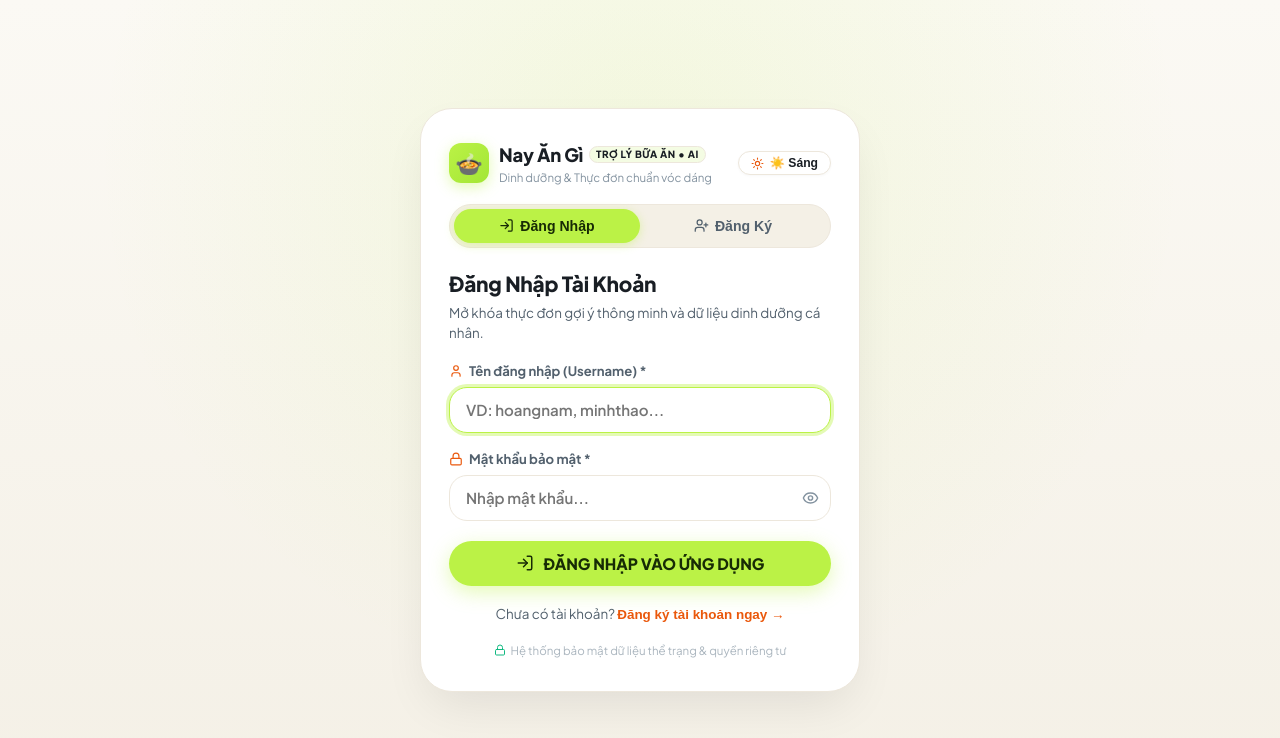
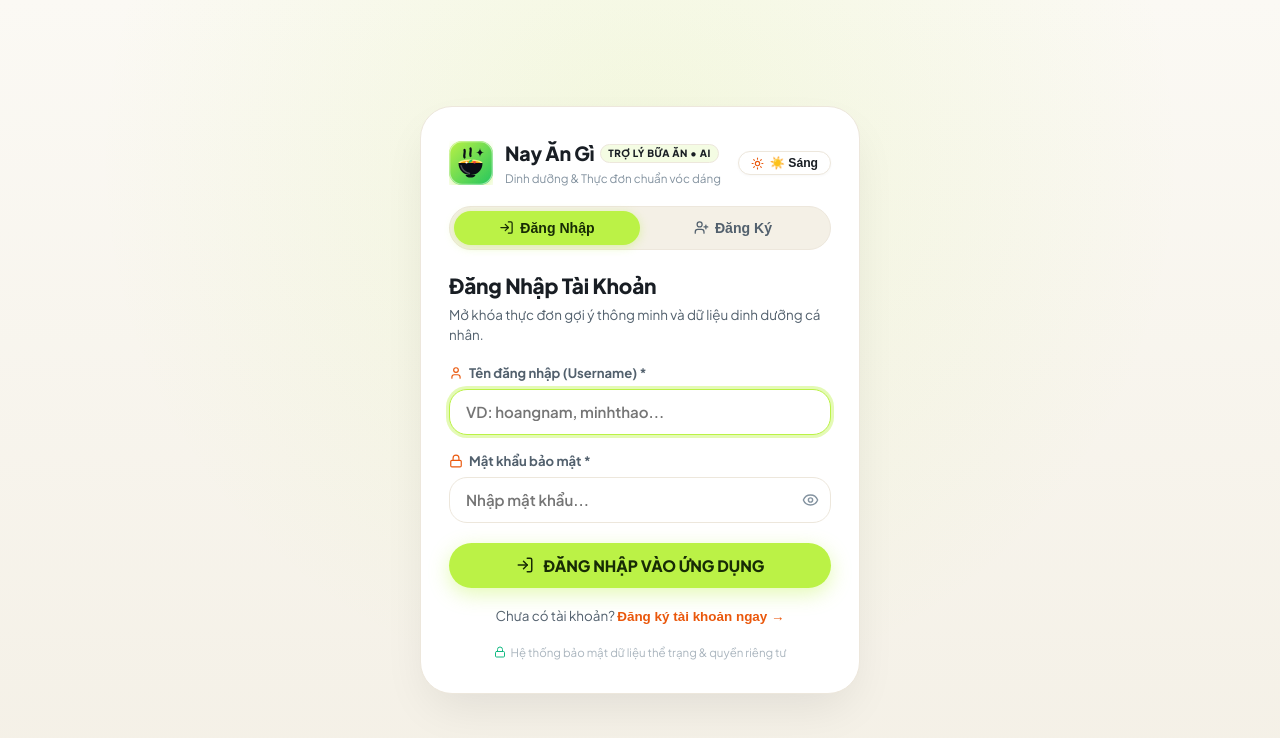
Before and after one commit to phinh12091990/vibe-nayangi, a React (Vite) app: page /menu in a window 1280 px wide. Shown: the top 738 px of the page. Built offline with nearby package versions, Linux system fonts and the light colour scheme.

Commit message:
feat(brand): replace emoji logo with modern AI Gourmet Bowl vector brand logo and polish title hierarchy

```diff
--- a/src/App.jsx
+++ b/src/App.jsx
@@ -6,6 +6,7 @@ import MenuPage from './pages/Menu';
 import HistoryPage from './pages/History';
 import AccountModal from './components/AccountModal';
 import AuthGate from './components/AuthGate';
+import BrandLogo from './components/BrandLogo';
 import { StorageProvider, useStorage, calculateBMI } from './hooks/useStorage';
 
 function AppLayout() {
@@ -41,17 +42,18 @@ function AppLayout() {
       <aside className="desktop-sidebar">
         {/* Brand */}
         <div className="sidebar-logo">
-          <div style={{ width: '44px', height: '44px', minWidth: '44px', borderRadius: '14px', background: 'linear-gradient(135deg, #bbf246 0%, #a3e635 100%)', display: 'flex', alignItems: 'center', justifyContent: 'center', boxShadow: '0 4px 14px rgba(187, 242, 70, 0.45)' }}>
-            <span style={{ fontSize: '1.5rem' }}>🍲</span>
-          </div>
-          <div style={{ display: 'flex', flexDirection: 'column', gap: '2px', minWidth: 0, overflow: 'hidden' }}>
-            <div className="brand-title" style={{ fontSize: '1.35rem', lineHeight: 1.15, whiteSpace: 'nowrap' }}>
-              Nay Ăn Gì
-            </div>
-            <div>
-              <span className="brand-badge" style={{ fontSize: '0.62rem', padding: '2px 8px', letterSpacing: '0.04em' }}>
+          <BrandLogo size={44} />
+          <div style={{ display: 'flex', flexDirection: 'column', gap: '3px', minWidth: 0, overflow: 'hidden' }}>
+            <div style={{ display: 'flex', alignItems: 'center', gap: '6px' }}>
+              <div className="brand-title" style={{ fontSize: '1.25rem', lineHeight: 1.15, whiteSpace: 'nowrap' }}>
+                Nay Ăn Gì
+              </div>
+              <span className="brand-badge" style={{ fontSize: '0.6rem', padding: '2px 7px', letterSpacing: '0.04em' }}>
                 TRỢ LÝ BỮA ĂN • AI
               </span>
+            </div>
+            <div style={{ fontSize: '0.71rem', color: 'var(--text-muted)', lineHeight: 1.25, whiteSpace: 'nowrap', overflow: 'hidden', textOverflow: 'ellipsis' }}>
+              Dinh dưỡng & Thực đơn chuẩn vóc dáng
             </div>
           </div>
         </div>
@@ -212,11 +214,17 @@ function AppLayout() {
       <div className="main-content-wrapper">
 
         {/* Mobile-only Top Brand Header */}
-        <header className="mobile-only-header" style={{ padding: '10px 14px', display: 'flex', justifyContent: 'space-between', alignItems: 'center', borderBottom: '1px solid var(--border-color)', background: 'var(--bg-surface)' }}>
-          <div style={{ display: 'flex', alignItems: 'center', gap: '8px' }}>
-            <span style={{ fontSize: '1.4rem' }}>🍲</span>
+        <header className="mobile-only-header" style={{ padding: '8px 14px', display: 'flex', justifyContent: 'space-between', alignItems: 'center', borderBottom: '1px solid var(--border-color)', background: 'var(--bg-surface)' }}>
+          <div style={{ display: 'flex', alignItems: 'center', gap: '10px' }}>
+            <BrandLogo size={36} />
             <div>
-              <h1 className="brand-title" style={{ fontSize: '1.15rem' }}>Nay Ăn Gì</h1>
+              <div style={{ display: 'flex', alignItems: 'center', gap: '5px' }}>
+                <h1 className="brand-title" style={{ fontSize: '1.05rem', margin: 0, lineHeight: 1.2 }}>Nay Ăn Gì</h1>
+                <span className="brand-badge" style={{ fontSize: '0.55rem', padding: '1px 5px' }}>TRỢ LÝ BỮA ĂN • AI</span>
+              </div>
+              <div style={{ fontSize: '0.66rem', color: 'var(--text-muted)', marginTop: '1px' }}>
+                Dinh dưỡng & Thực đơn chuẩn vóc dáng
+              </div>
             </div>
           </div>
 
--- a/src/components/AuthGate.jsx
+++ b/src/components/AuthGate.jsx
@@ -1,6 +1,7 @@
 import { useState } from 'react';
 import { useStorage, calculateBMI, calculateTDEE } from '../hooks/useStorage';
 import { triggerConfetti } from '../utils/confetti';
+import BrandLogo from './BrandLogo';
 import {
   Lock, Sparkles, UserPlus, LogIn, Activity, Target,
   ShieldAlert, Eye, EyeOff, Check, Flame, ArrowRight, UserCheck,
@@ -157,30 +158,18 @@ export default function AuthGate() {
 
         {/* Top Utility Bar: Brand Identity & Theme Switcher */}
         <div style={{ display: 'flex', alignItems: 'center', justifyContent: 'space-between', marginBottom: '18px' }}>
-          <div style={{ display: 'flex', alignItems: 'center', gap: '10px' }}>
-            <div style={{
-              width: '40px',
-              height: '40px',
-              borderRadius: '12px',
-              background: 'linear-gradient(135deg, #bbf246 0%, #a3e635 100%)',
-              display: 'flex',
-              alignItems: 'center',
-              justifyContent: 'center',
-              fontSize: '1.4rem',
-              boxShadow: '0 4px 14px rgba(187, 242, 70, 0.4)'
-            }}>
-              🍲
-            </div>
+          <div style={{ display: 'flex', alignItems: 'center', gap: '12px' }}>
+            <BrandLogo size={44} />
             <div>
-              <div style={{ display: 'flex', alignItems: 'center', gap: '6px' }}>
-                <span style={{ fontSize: '1.15rem', fontWeight: 900, color: 'var(--text-main)', letterSpacing: '-0.01em' }}>
+              <div style={{ display: 'flex', alignItems: 'center', gap: '6px', flexWrap: 'wrap' }}>
+                <span style={{ fontSize: '1.22rem', fontWeight: 900, color: 'var(--text-main)', letterSpacing: '-0.01em' }}>
                   Nay Ăn Gì
                 </span>
-                <span className="brand-badge" style={{ fontSize: '0.62rem', padding: '1px 6px', background: 'var(--primary-light)', color: 'var(--text-main)', border: '1px solid var(--border-color)' }}>
+                <span className="brand-badge" style={{ fontSize: '0.62rem', padding: '2px 7px', background: 'var(--primary-light)', color: 'var(--text-main)', border: '1px solid var(--border-color)' }}>
                   TRỢ LÝ BỮA ĂN • AI
                 </span>
               </div>
-              <div style={{ fontSize: '0.72rem', color: 'var(--text-muted)' }}>
+              <div style={{ fontSize: '0.73rem', color: 'var(--text-muted)', marginTop: '2px' }}>
                 Dinh dưỡng & Thực đơn chuẩn vóc dáng
               </div>
             </div>
--- /dev/null
+++ b/src/components/BrandLogo.jsx
@@ -0,0 +1,110 @@
+/**
+ * Custom Brand Logo Component for "Nay Ăn Gì - TRỢ LÝ BỮA ĂN • AI"
+ * High-end vector badge featuring a stylized healthy food bowl, organic steam, and AI sparkle star.
+ */
+export default function BrandLogo({ size = 44, className = '', style = {} }) {
+  return (
+    <div
+      className={`brand-logo-badge ${className}`}
+      style={{
+        width: `${size}px`,
+        height: `${size}px`,
+        minWidth: `${size}px`,
+        position: 'relative',
+        display: 'inline-flex',
+        alignItems: 'center',
+        justifyContent: 'center',
+        flexShrink: 0,
+        ...style
+      }}
+    >
+      <svg
+        viewBox="0 0 44 44"
+        width={size}
+        height={size}
+        fill="none"
+        xmlns="http://www.w3.org/2000/svg"
+        style={{ display: 'block', width: '100%', height: '100%' }}
+      >
+        <defs>
+          <linearGradient id="brandLogoGrad" x1="0%" y1="0%" x2="100%" y2="100%">
+            <stop offset="0%" stopColor="#bbf246" />
+            <stop offset="100%" stopColor="#22c55e" />
+          </linearGradient>
+          <filter id="brandLogoDrop" x="-20%" y="-20%" width="140%" height="140%">
+            <feDropShadow dx="0" dy="4" stdDeviation="5" floodColor="rgba(187, 242, 70, 0.45)" />
+          </filter>
+        </defs>
+
+        {/* Premium Squircle Base with Glow */}
+        <rect width="44" height="44" rx="13" fill="url(#brandLogoGrad)" filter="url(#brandLogoDrop)" />
+        <rect
+          x="0.75"
+          y="0.75"
+          width="42.5"
+          height="42.5"
+          rx="12.25"
+          stroke="rgba(255, 255, 255, 0.5)"
+          strokeWidth="1.2"
+          fill="none"
+        />
+
+        {/* AI Sparkle Star (✦) Floating Above Bowl */}
+        <path
+          d="M31 7 C31 9.5 32.8 11.5 35 11.5 C32.8 11.5 31 13.5 31 16 C31 13.5 29.2 11.5 27 11.5 C29.2 11.5 31 9.5 31 7 Z"
+          fill="#090d16"
+        />
+
+        {/* Steam Waves */}
+        <path
+          d="M15.5 16.5 C14.5 13.5 16.5 11.5 15.5 9"
+          stroke="#090d16"
+          strokeWidth="2.2"
+          strokeLinecap="round"
+          fill="none"
+        />
+        <path
+          d="M21.5 15 C20.5 12 22.5 10 21.5 7.5"
+          stroke="#090d16"
+          strokeWidth="2.2"
+          strokeLinecap="round"
+          fill="none"
+        />
+
+        {/* Modern Healthy Food Bowl */}
+        {/* Soup Broth Layer */}
+        <ellipse cx="21.5" cy="22" rx="12" ry="3.5" fill="#fef08a" />
+        <ellipse cx="21.5" cy="22" rx="10" ry="2.2" fill="#f59e0b" />
+
+        {/* Bowl Body (Obsidian Dark Charcoal) */}
+        <path
+          d="M9.5 22 C9.5 29.5 14.8 34 21.5 34 C28.2 34 33.5 29.5 33.5 22 Z"
+          fill="#090d16"
+        />
+
+        {/* Bowl Foot / Stand */}
+        <path
+          d="M16.5 34 H26.5 C25.8 36 24 36.5 21.5 36.5 C19 36.5 17.2 36 16.5 34 Z"
+          fill="#090d16"
+        />
+
+        {/* Nutrition Leaf Sprout inside Bowl */}
+        <path
+          d="M19.5 22 C19.5 19.5 22 18.5 23.5 18.5 C23.5 20.5 21.5 22 19.5 22 Z"
+          fill="#22c55e"
+        />
+        <circle cx="25.5" cy="21.2" r="1.3" fill="#ef4444" />
+        <circle cx="17.5" cy="21.5" r="1.1" fill="#ffffff" />
+
+        {/* Bowl Light Reflection Arc */}
+        <path
+          d="M12 24.5 C13 28 16 31.5 20.5 32.5"
+          stroke="rgba(255, 255, 255, 0.28)"
+          strokeWidth="1.3"
+          strokeLinecap="round"
+          fill="none"
+        />
+      </svg>
+    </div>
+  );
+}
```
Also changed, not shown: public/favicon.svg.
